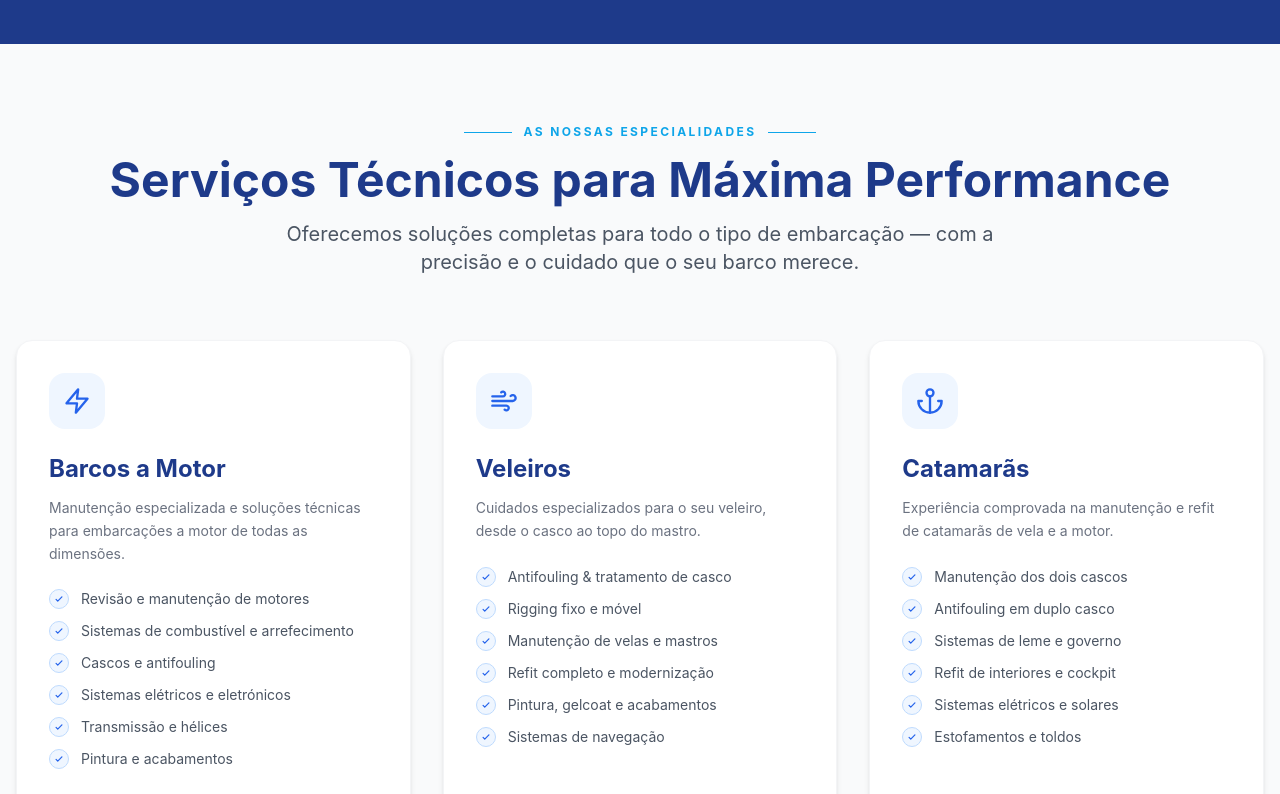
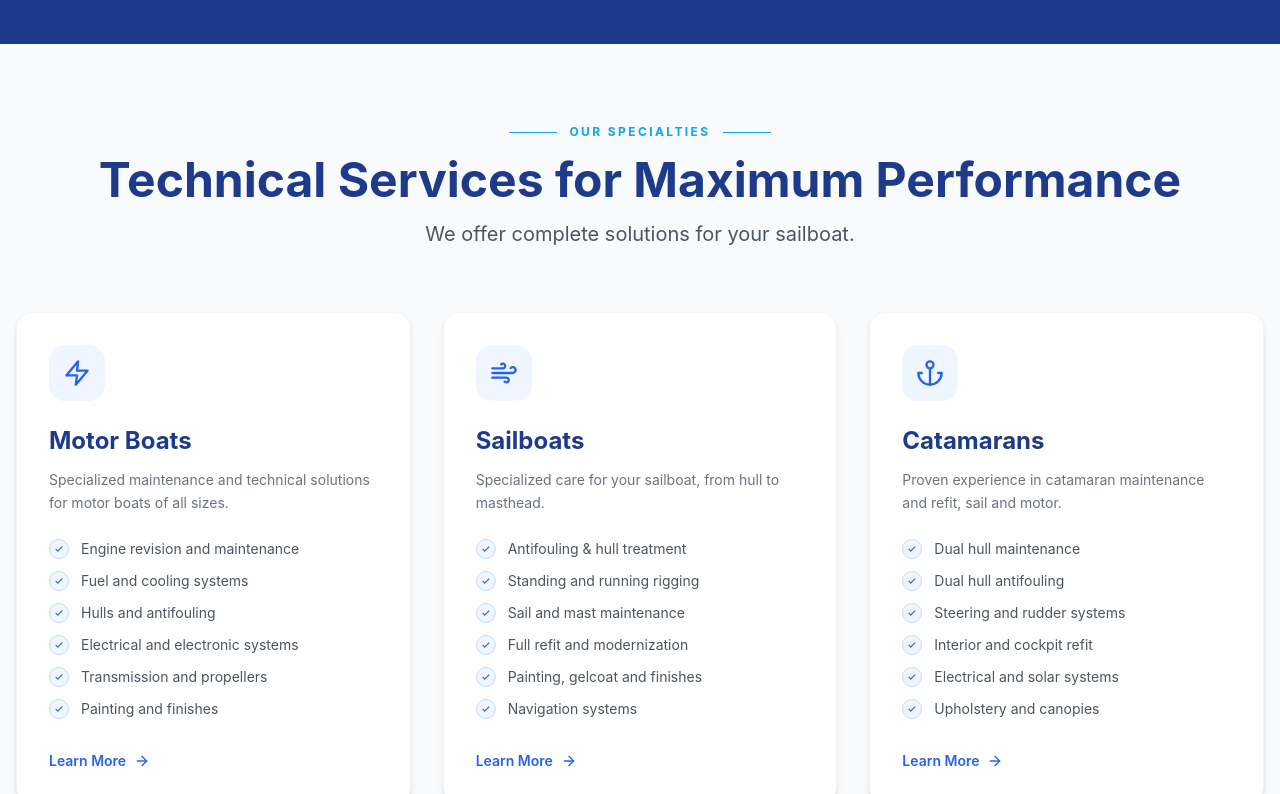
Before and after one commit to eliterunning54-hub/Dm, a React (Vite) app: page / in a window 1280 px wide. Shown: the part 1060-1854 px from the top of the page. Built offline with nearby package versions, Linux system fonts and the light colour scheme.

Commit message:
Update Home.jsx

```diff
--- a/src/pages/Home.jsx
+++ b/src/pages/Home.jsx
@@ -71,52 +71,30 @@ const Home = () => {
 
   const whyItems = t('why.items', { returnObjects: true });
 
-  const veleiroFeatures = [
-    'Antifouling & Tratamento de Casco',
-    'Rigging & Manutenção de Mastros',
-    'Refit Completo & Modernização',
-    'Pintura, Gelcoat & Acabamentos',
-  ];
+  const veleiroFeatures = t('veleiroSection.features', { returnObjects: true });
+
+  const motorItems = t('boatTypes.motor.items', { returnObjects: true });
+  const sailboatItems = t('boatTypes.sailboat.items', { returnObjects: true });
+  const catamaranItems = t('boatTypes.catamaran.items', { returnObjects: true });
 
   const boatTypes = [
     {
       icon: Zap,
-      title: 'Barcos a Motor',
-      description: 'Manutenção especializada e soluções técnicas para embarcações a motor de todas as dimensões.',
-      items: [
-        'Revisão e manutenção de motores',
-        'Sistemas de combustível e arrefecimento',
-        'Cascos e antifouling',
-        'Sistemas elétricos e eletrónicos',
-        'Transmissão e hélices',
-        'Pintura e acabamentos',
-      ]
+      title: t('boatTypes.motor.title'),
+      description: t('boatTypes.motor.description'),
+      items: Array.isArray(motorItems) ? motorItems : []
     },
     {
       icon: Wind,
-      title: 'Veleiros',
-      description: 'Cuidados especializados para o seu veleiro, desde o casco ao topo do mastro.',
-      items: [
-        'Antifouling & tratamento de casco',
-        'Rigging fixo e móvel',
-        'Manutenção de velas e mastros',
-        'Refit completo e modernização',
-        'Pintura, gelcoat e acabamentos',
-        'Sistemas de navegação',
-      ]
+      title: t('boatTypes.sailboat.title'),
+      description: t('boatTypes.sailboat.description'),
+      items: Array.isArray(sailboatItems) ? sailboatItems : []
     },
     {
       icon: Anchor,
-      title: 'Catamarãs',
-      description: 'Experiência comprovada na manutenção e refit de catamarãs de vela e a motor.',
-      items: [
-        'Manutenção dos dois cascos',
-        'Antifouling em duplo casco',
-        'Sistemas de leme e governo',
-        'Refit de interiores e cockpit',
-        'Sistemas elétricos e solares',
-        'Estofamentos e toldos',
-      ]
+      title: t('boatTypes.catamaran.title'),
+      description: t('boatTypes.catamaran.description'),
+      items: Array.isArray(catamaranItems) ? catamaranItems : []
     }
   ];
 
@@ -192,15 +170,15 @@ const Home = () => {
             <div className="flex items-center justify-center gap-3 mb-4">
               <div className="h-px w-12 bg-ocean-500" />
               <span className="text-ocean-500 text-xs font-bold uppercase tracking-[0.2em]">
-                As Nossas Especialidades
+                {t('boatTypes.sectionLabel')}
               </span>
               <div className="h-px w-12 bg-ocean-500" />
             </div>
             <h2 className="text-4xl md:text-5xl font-bold text-navy-900 mb-4">
-              Serviços Técnicos para Máxima Performance
+              {t('services.sectionTitle')}
             </h2>
             <p className="text-xl text-gray-600 max-w-3xl mx-auto">
-              Oferecemos soluções completas para todo o tipo de embarcação — com a precisão e o cuidado que o seu barco merece.
+              {t('services.sectionSubtitle')}
             </p>
           </div>
 
@@ -249,7 +227,7 @@ const Home = () => {
                     to="/servicos"
                     className="inline-flex items-center gap-2 text-blue-600 font-semibold text-sm hover:gap-3 transition-all"
                   >
-                    Saber Mais <ArrowRight className="w-4 h-4" />
+                    {t('services.learnMore')} <ArrowRight className="w-4 h-4" />
                   </Link>
                 </div>
               );
@@ -286,7 +264,7 @@ const Home = () => {
             <div className="absolute bottom-8 left-8 flex items-center gap-3 bg-white/10 backdrop-blur-md border border-white/20 rounded-2xl px-5 py-3 shadow-xl">
               <div className="w-2 h-2 rounded-full bg-ocean-400 animate-pulse" />
               <span className="text-white text-sm font-semibold tracking-wide uppercase">
-                Especialistas em Veleiros
+                {t('veleiroSection.badge')}
               </span>
             </div>
           </div>
@@ -298,25 +276,24 @@ const Home = () => {
             <div className="flex items-center gap-3 mb-6">
               <div className="h-px w-10 bg-ocean-500" />
               <span className="text-ocean-400 text-xs font-bold uppercase tracking-[0.2em]">
-                A Nossa Especialidade
+                {t('veleiroSection.label')}
               </span>
             </div>
 
             {/* Título */}
             <h2 className="text-4xl md:text-5xl font-bold text-white leading-tight mb-6">
-              Serviços Técnicos para{' '}
-              <span className="text-ocean-400">Máxima Performance</span>
+              {t('veleiroSection.title')}{' '}
+              <span className="text-ocean-400">{t('veleiroSection.highlight')}</span>
             </h2>
 
             {/* Subtítulo */}
             <p className="text-gray-300 text-lg leading-relaxed mb-10 max-w-lg">
-              Oferecemos soluções completas para o seu veleiro — desde a manutenção preventiva
-              ao refit total, com a precisão e o cuidado que a sua embarcação merece.
+              {t('veleiroSection.subtitle')}
             </p>
 
             {/* Lista de features */}
             <div className="space-y-4 mb-10">
-              {veleiroFeatures.map((item, i) => (
+              {Array.isArray(veleiroFeatures) && veleiroFeatures.map((item, i) => (
                 <div key={i} className="flex items-center gap-4">
                   <div className="flex-shrink-0 w-6 h-6 rounded-full bg-ocean-500/20 border border-ocean-500/50 flex items-center justify-center">
                     <svg
@@ -340,7 +317,7 @@ const Home = () => {
                 to="/servicos"
                 className="inline-flex items-center justify-center gap-2 bg-ocean-500 hover:bg-ocean-400 text-white px-7 py-4 rounded-xl font-semibold text-base transition-all transform hover:scale-105 shadow-lg shadow-ocean-500/30"
               >
-                Ver Todos os Serviços
+                {t('veleiroSection.ctaServices')}
                 <ArrowRight className="w-4 h-4" />
               </Link>
               <a
@@ -349,7 +326,7 @@ const Home = () => {
                 rel="noopener noreferrer"
                 className="inline-flex items-center justify-center gap-2 border border-white/20 hover:border-white/50 bg-white/5 hover:bg-white/10 text-white px-7 py-4 rounded-xl font-semibold text-base transition-all"
               >
-                Pedir Orçamento
+                {t('veleiroSection.ctaQuote')}
               </a>
             </div>
           </div>
```
